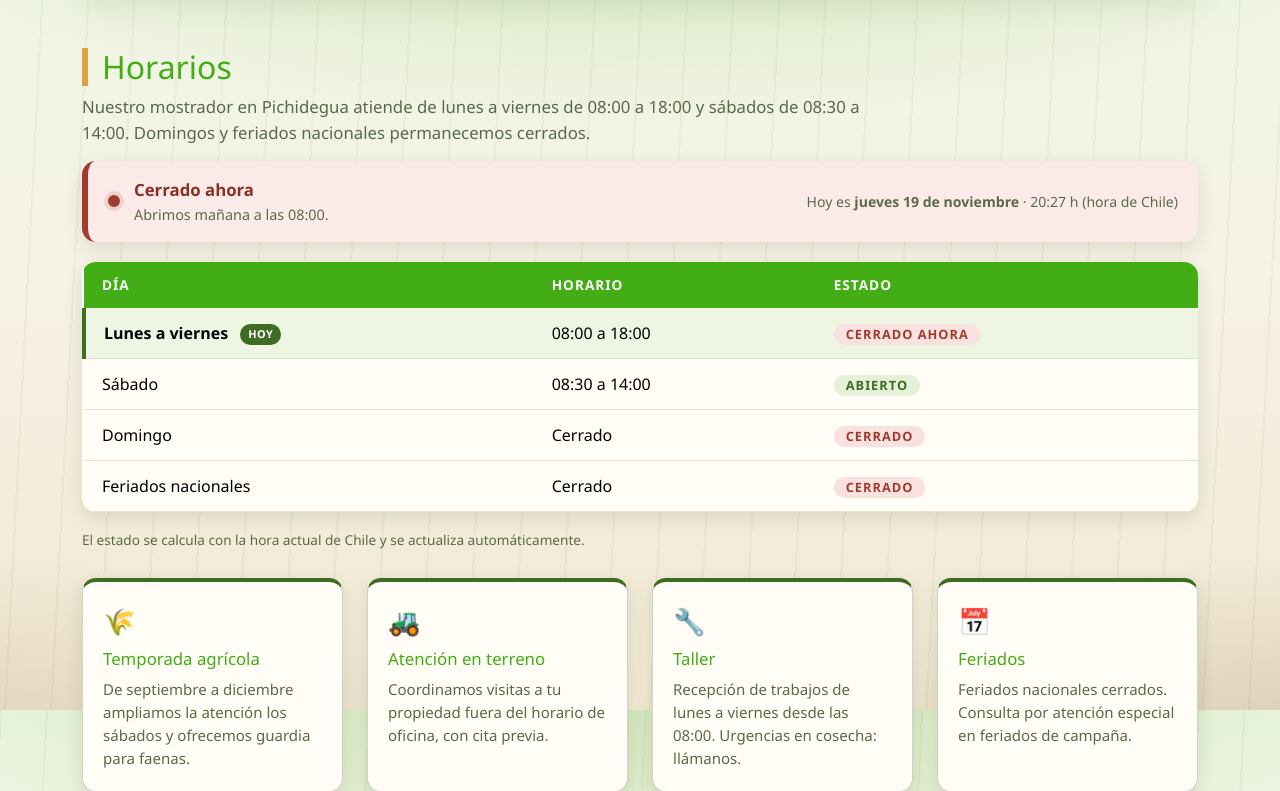
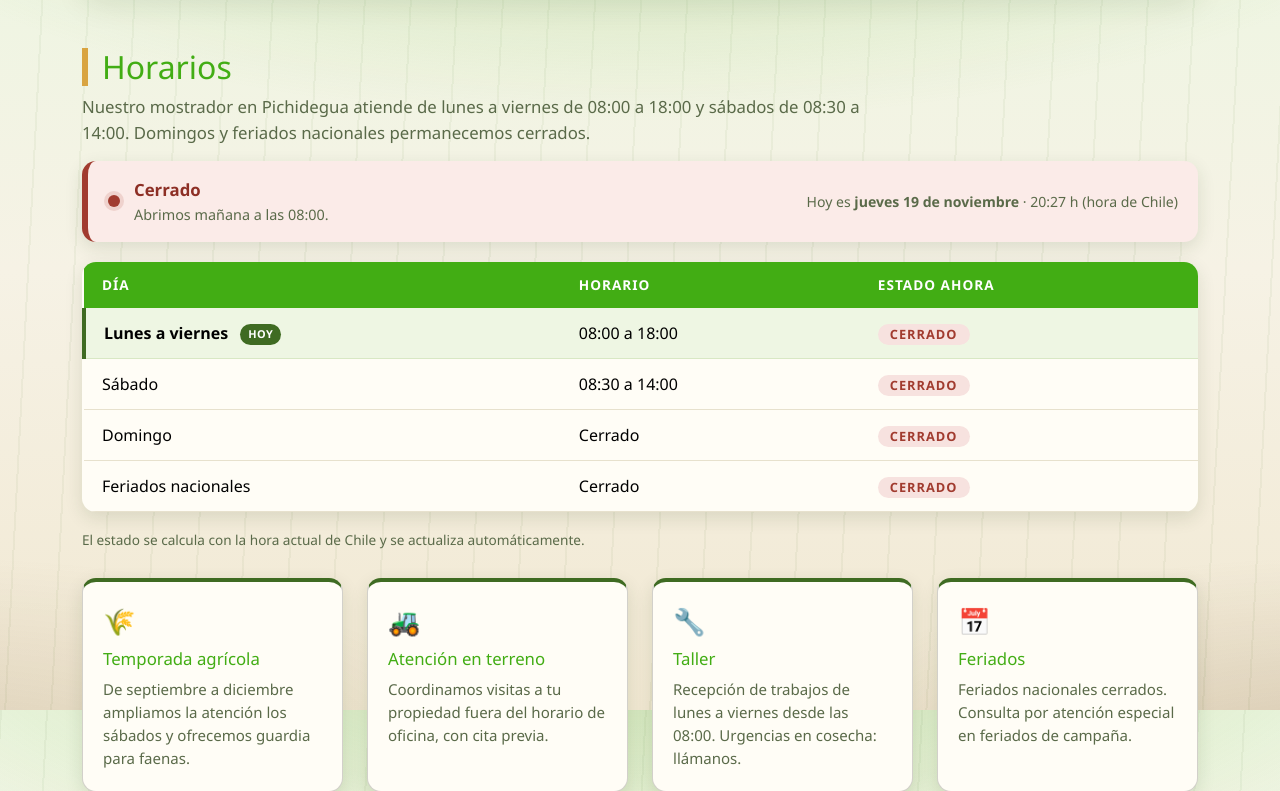
Before and after one commit to josemiguelpinoj-source/Maquinarias-Agricolas, a Django app: page /horarios/ in a window 1280 px wide. Shown: the part 90-881 px from the top of the page. Run offline with Django 5.2, Linux system fonts and the light colour scheme.

Commit message:
Muestra Cerrado en los dias fuera de horario actual
- El estado de cada fila refleja si ese dia esta atendiendo en este momento\n- Solo el dia actual puede mostrar Abierto; los demas muestran Cerrado\n- Simplifica el aviso a Abierto/Cerrado y renombra la columna a Estado ahora

```diff
--- a/paginas/templates/paginas/horarios.html
+++ b/paginas/templates/paginas/horarios.html
@@ -27,7 +27,7 @@
             <tr>
                 <th>Día</th>
                 <th>Horario</th>
-                <th>Estado</th>
+                <th>Estado ahora</th>
             </tr>
         </thead>
         <tbody>
@@ -164,7 +164,7 @@
         contenedor.classList.toggle("estado-horario-abierto", estado.abierto);
         contenedor.classList.toggle("estado-horario-cerrado", !estado.abierto);
         document.getElementById("estado-titulo").textContent =
-            estado.abierto ? "Abierto ahora" : "Cerrado ahora";
+            estado.abierto ? "Abierto" : "Cerrado";
         document.getElementById("estado-detalle").textContent = estado.detalle;
         document.getElementById("estado-dia").textContent = ahora.etiquetaDia;
         document.getElementById("estado-hora").textContent = ahora.etiquetaHora;
@@ -172,7 +172,7 @@
         filas.forEach((fila, indice) => {
             const grupo = horarios[indice];
             const esHoy = (grupo.dias || []).includes(nombresDias[ahora.dia]);
-            const abiertoFila = esHoy ? estado.abierto : Boolean(grupo.apertura);
+            const abiertoFila = esHoy && estado.abierto;
             const etiqueta = fila.querySelector(".estado");
             const marcaHoy = fila.querySelector(".etiqueta-hoy");
 
@@ -182,9 +182,7 @@
             } else {
                 fila.removeAttribute("aria-current");
             }
-            etiqueta.textContent = esHoy
-                ? (estado.abierto ? "Abierto ahora" : "Cerrado ahora")
-                : (abiertoFila ? "Abierto" : "Cerrado");
+            etiqueta.textContent = abiertoFila ? "Abierto" : "Cerrado";
             etiqueta.classList.toggle("estado-abierto", abiertoFila);
             etiqueta.classList.toggle("estado-cerrado", !abiertoFila);
             if (marcaHoy) {
--- a/paginas/views.py
+++ b/paginas/views.py
@@ -94,10 +94,10 @@ def _estado_horarios(horarios, ahora):
         es_hoy = grupo is grupo_hoy
         if es_hoy:
             abierto = abierto_ahora
-            estado = "Abierto ahora" if abierto else "Cerrado ahora"
+            estado = "Abierto" if abierto else "Cerrado"
         else:
-            abierto = _hora_del_dia(grupo.get("apertura")) is not None
-            estado = "Abierto" if abierto else "Cerrado"
+            abierto = False
+            estado = "Cerrado"
         filas.append({
             **grupo,
             "es_hoy": es_hoy,
@@ -124,7 +124,7 @@ def _estado_horarios(horarios, ahora):
 
     estado_actual = {
         "abierto": abierto_ahora,
-        "titulo": "Abierto ahora" if abierto_ahora else "Cerrado ahora",
+        "titulo": "Abierto" if abierto_ahora else "Cerrado",
         "detalle": detalle,
         "hora": ahora.strftime("%H:%M"),
         "dia": (
```
Also changed, not shown: paginas/tests.py (+10 -5 lines).
